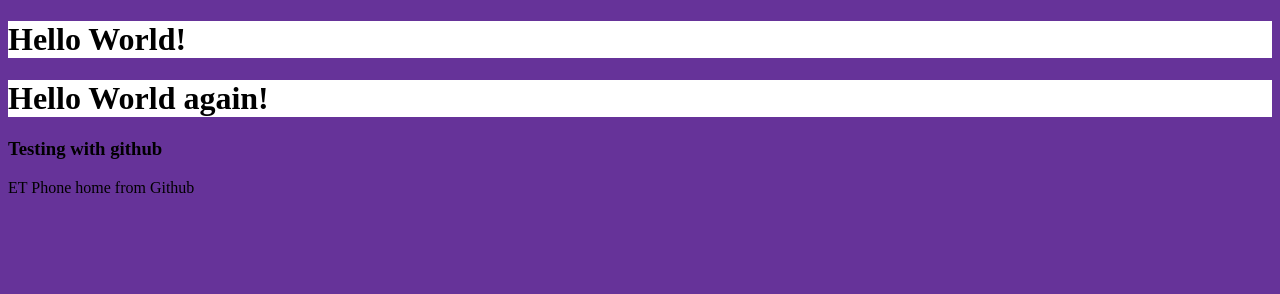
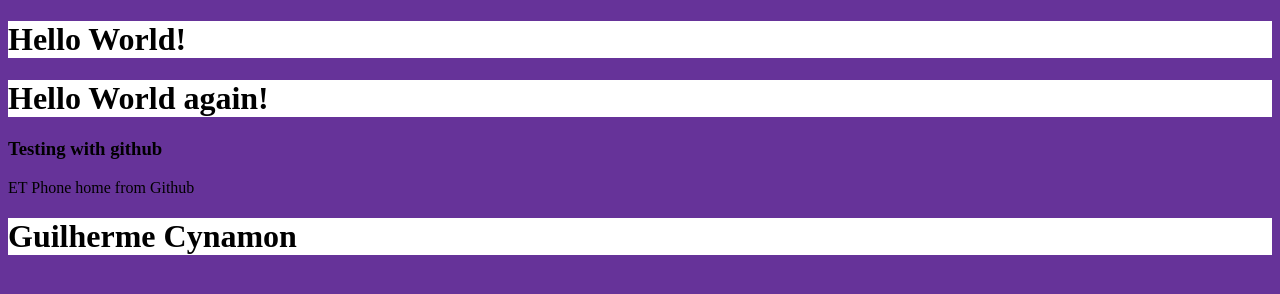
Before and after one commit to mobiobi/gittonight, a plain HTML site: page index.html in a window 1280 px wide. Drawn offline with Linux system fonts and the light colour scheme.

Commit message:
Guilherme CYnamon Added

```diff
--- a/index.html
+++ b/index.html
@@ -12,6 +12,7 @@
         <H1>Hello World again!</H1>
         <h3>Testing with github</h3>
         <p>ET Phone home from Github</p>
+        <h1>Guilherme Cynamon</h1>
     </div>
 </body>
 </html>
```
